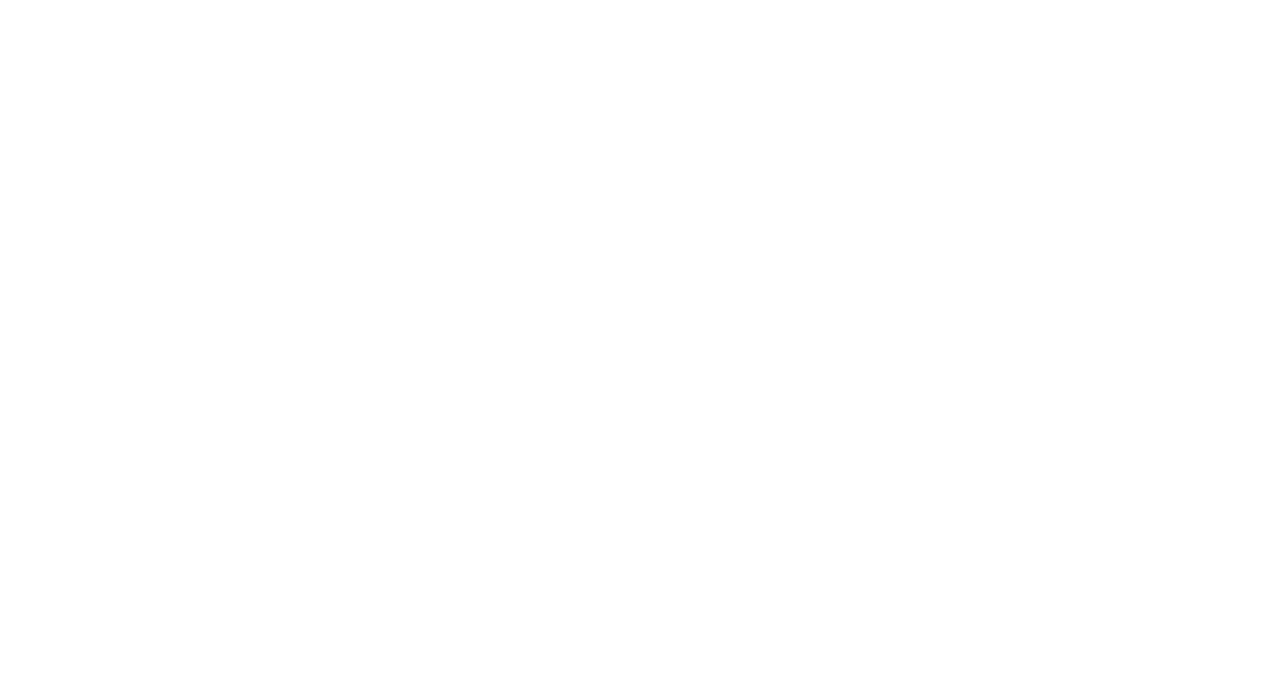
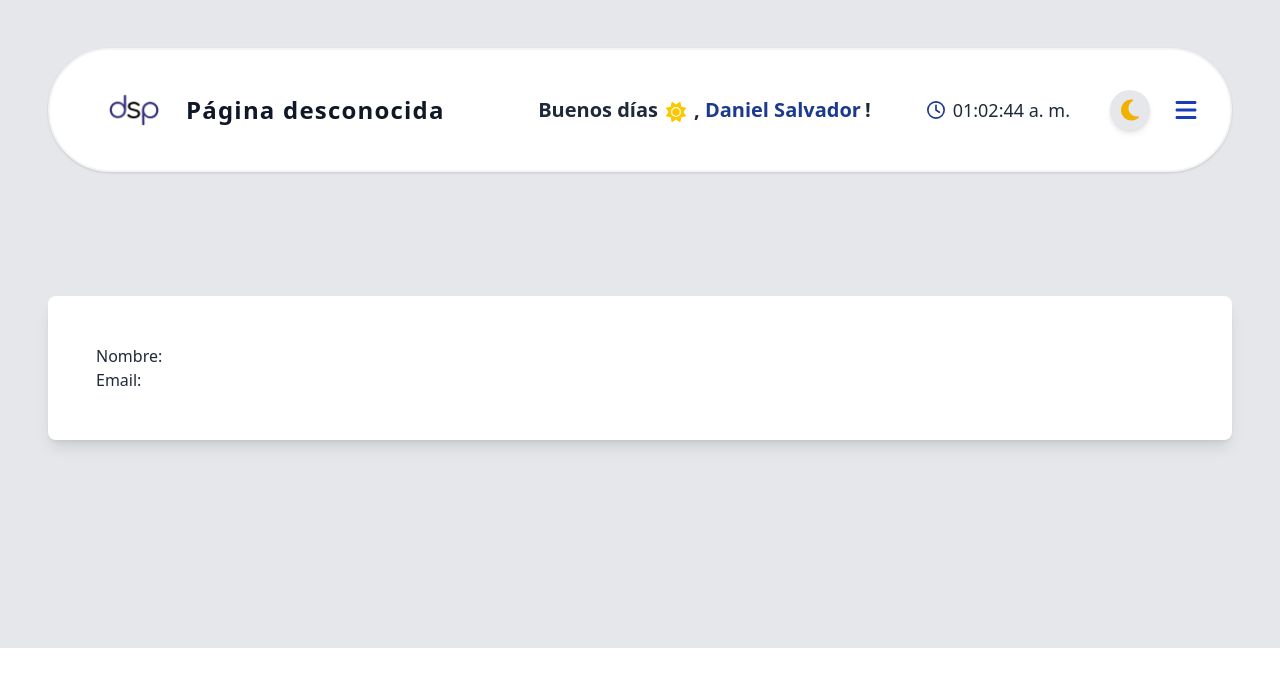
Before and after one commit to dspwebstudiomx/dashboard, a React (Vite) app: page /clientes/1 in a window 1280 px wide. Before the commit this address had no page. Shown: the top 686 px of the page. Built offline with nearby package versions, Linux system fonts and the light colour scheme; no server answers.

Commit message:
feat: agregar componente Cliente para mostrar detalles de un cliente

```diff
--- a/src/App.jsx
+++ b/src/App.jsx
@@ -5,6 +5,7 @@ import ClientsPage from "./pages/ClientsPage/ClientsPage";
 import TasksPage from "./pages/TasksPage/TasksPage";
 import QuotesPage from "./pages/QuotesPage/QuotesPage";
 import "./App.css";
+import Cliente from "@pages/Cliente";
 
 const App = () => {
   return (
@@ -15,6 +16,7 @@ const App = () => {
         <Route path="/clientes" element={<ClientsPage />} />
         <Route path="/tareas" element={<TasksPage />} />
         <Route path="/cotizaciones" element={<QuotesPage />} />
+        <Route path="/clientes/:id" element={<Cliente />} />
       </Routes>
     </Router>
   );
--- /dev/null
+++ b/src/pages/Cliente.jsx
@@ -0,0 +1,33 @@
+import axios from "axios";
+import { useEffect, useState } from "react";
+import DashboardTemplate from "@templates/DashboardTemplate";
+
+const Cliente = () => {
+  const [client, setClient] = useState([]);
+
+  // Cargar clientes desde el archivo JSON
+  useEffect(() => {
+    axios
+      .get("/server/clients.json")
+      .then((response) => {
+        setClient(response.data);
+      })
+      .catch((error) => console.error("Error al cargar clientes:", error));
+  }, []);
+
+  return (
+    <DashboardTemplate>
+      {client ? (
+        <article className="text-gray-800 dark:text-gray-100">
+          <h1>Nombre: {client.fullName}</h1>
+          <p>Email: {client.email}</p>
+          {/* Agrega más campos según la estructura del cliente */}
+        </article>
+      ) : (
+        <p>Cargando cliente...</p>
+      )}
+    </DashboardTemplate>
+  );
+};
+
+export default Cliente;
```
